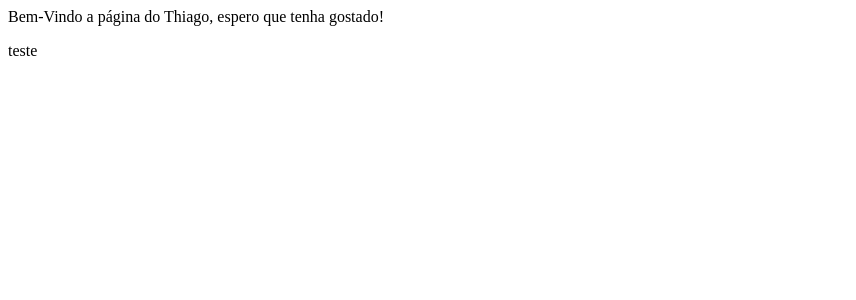
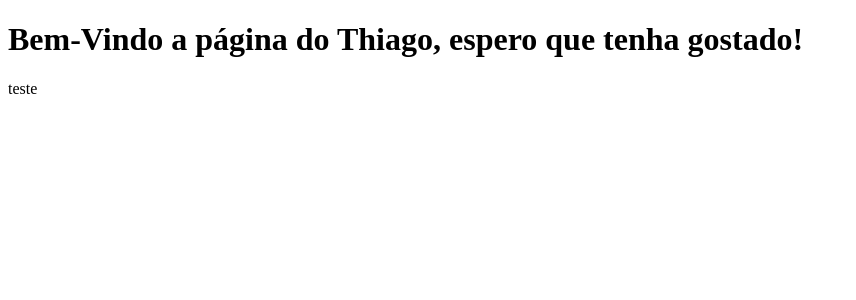
Before and after one commit to thiagoferreiralucas/my-first-static-web-app-Vue, a Vue app: page / in a window 1280 px wide. Shown: the top 300 px of the page, without its empty margins (0-856 px from the left). Built offline with nearby package versions, Linux system fonts and the light colour scheme; the HTML template or start-up script is replaced by a standard one.

Commit message:
Update App.vue

```diff
--- a/src/App.vue
+++ b/src/App.vue
@@ -1,6 +1,6 @@
 <template>
   <div>
-    Bem-Vindo a página do {{ value }}, espero que tenha gostado!
+    <h1>Bem-Vindo a página do {{ value }}, espero que tenha gostado!</h1>
     <p>teste</p>
   </div>
 </template>
```
